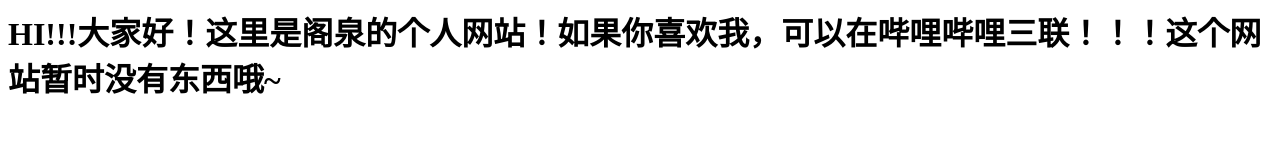
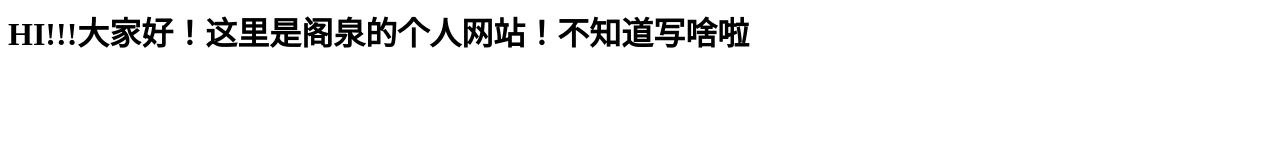
Before and after one commit to Yanke-Studio/gequan, a plain HTML site: page index.html in a window 1280 px wide. Drawn offline with Linux system fonts and the light colour scheme.

Commit message:
更新 index.html
随便写写

```diff
--- a/index.html
+++ b/index.html
@@ -3,4 +3,4 @@
   <head>
     <meta charset="utf-8">
 <title>阁泉的个人网站</title>
-    <h1>HI!!!大家好！这里是阁泉的个人网站！如果你喜欢我，可以在哔哩哔哩三联！！！这个网站暂时没有东西哦~</h1>
+    <h1>HI!!!大家好！这里是阁泉的个人网站！不知道写啥啦</h1>
```
